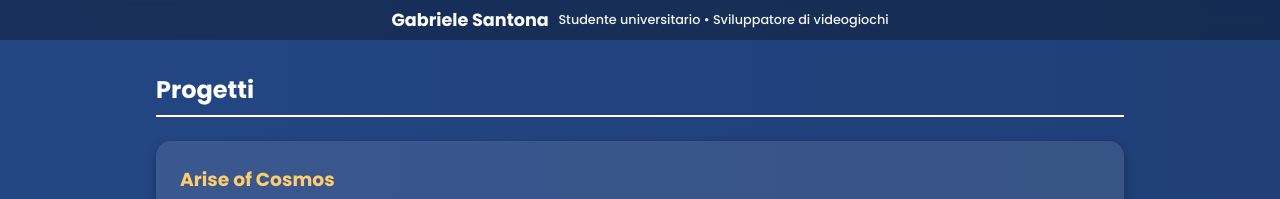
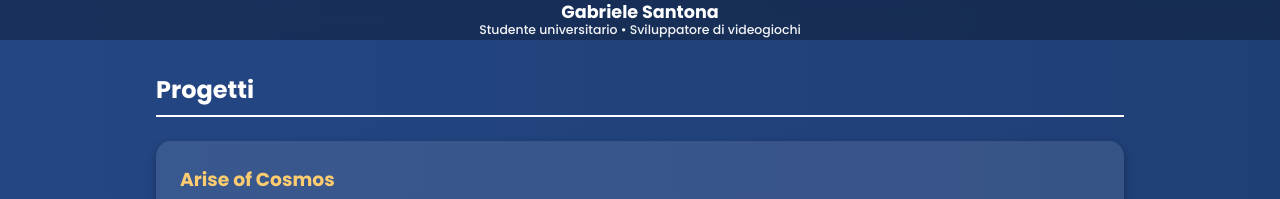
Before and after one commit to gabrieleSantona/gabrielesantona.github.io, a plain HTML site: page index.html in a window 1280 px wide. Shown: the top 199 px of the page. Drawn offline with Linux system fonts and the light colour scheme.

```diff
--- a/index.html
+++ b/index.html
@@ -35,29 +35,30 @@
       backdrop-filter: blur(6px);
     }
 
-    /* Header compatto: titolo e sottotitolo sulla stessa riga quando possibile */
+    /* Header compatto: titolo sopra il sottotitolo con meno spazio */
     header {
       display: flex;
+      flex-direction: column;
       align-items: center;
-      justify-content: center;
-      gap: 0.6rem;
-      padding: 0.45rem 1rem; /* altezza ridotta */
+      gap: 0.15rem;           /* meno spazio tra titolo e sottotitolo */
+      padding: 0.25rem 1rem;  /* header più compatto */
     }
 
     header h1 {
-      font-size: 1.1rem; /* ancora più piccolo */
+      font-size: 1.1rem;
       margin: 0;
+      line-height: 1;
       white-space: nowrap;
       overflow: hidden;
-      text-overflow: ellipsis; /* tronca se troppo lungo */
+      text-overflow: ellipsis;
       max-width: 52ch;
     }
 
     header p {
-      font-size: 0.8rem;
+      font-size: 0.78rem;
       margin: 0;
       opacity: 0.95;
-      white-space: nowrap;
+      line-height: 1;
     }
 
     main {
```
